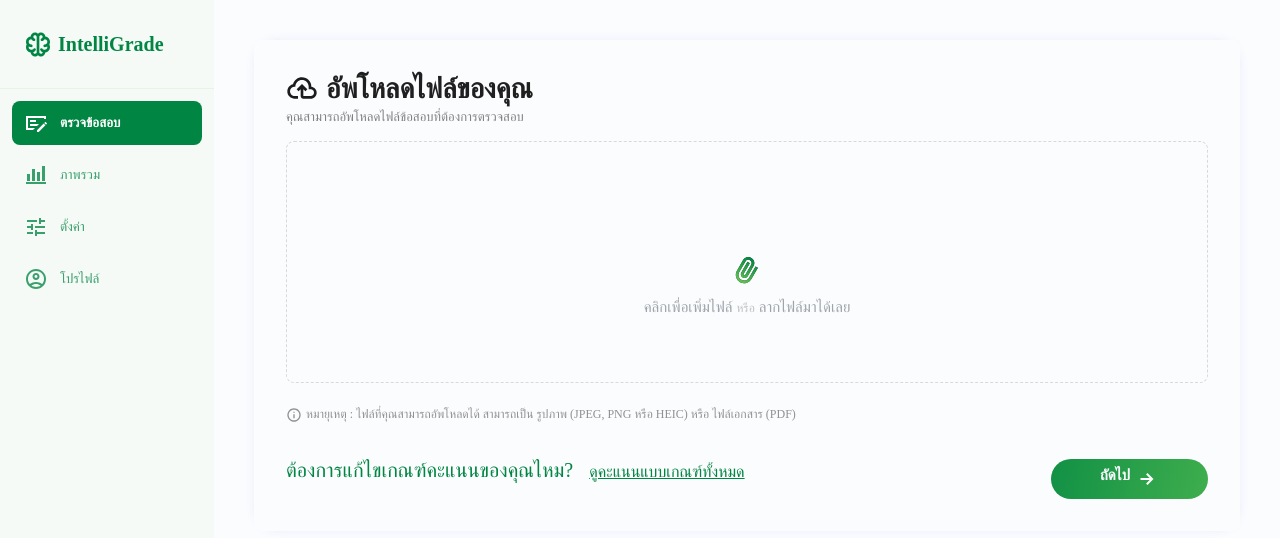
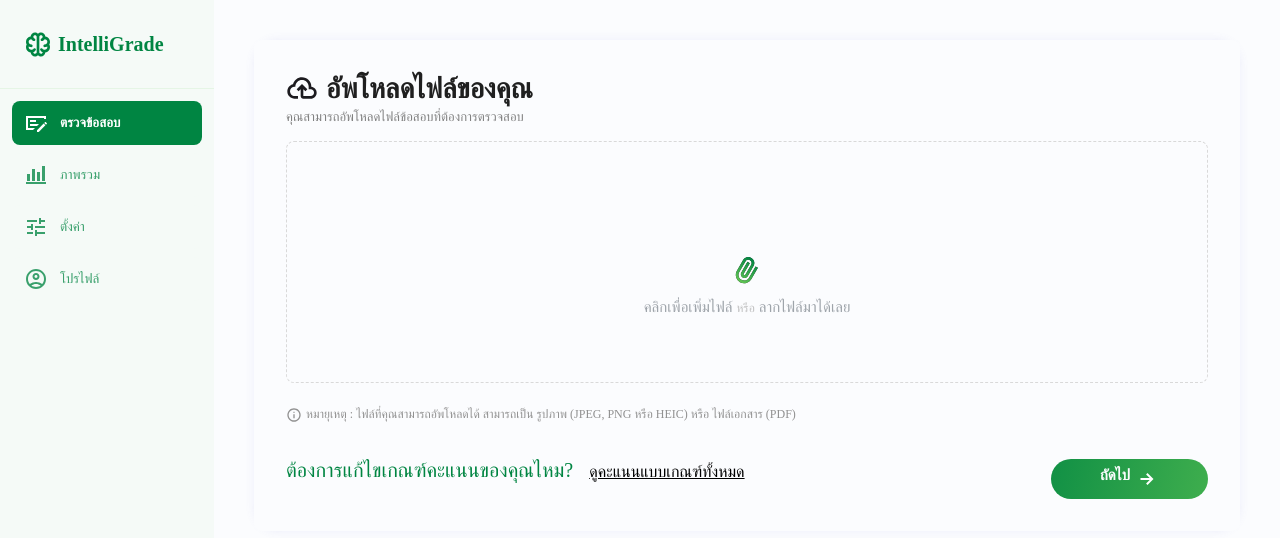
Before and after one commit to PandoraArc/acc_education, a Next.js app in the folder frontend/: page /examinationchecker in a window 1280 px wide. Shown: the top 538 px of the page. Built offline with nearby package versions, Linux system fonts and the light colour scheme; a web font is replaced by a local one.

Commit message:
change: report

```diff
--- a/frontend/app/components/UploadSection.js
+++ b/frontend/app/components/UploadSection.js
@@ -288,7 +288,7 @@ const UploadSection = () => {
                         style={{
                             fontSize: "16px",
                             fontWeight: 400,
-                            color: "#008542",
+                            color: "black",
                             textDecoration: "underline",
                             cursor: "pointer",
                             marginLeft: "16px"
```
Also changed, not shown: 1 other file (tests, documents, lock files or other folders).
